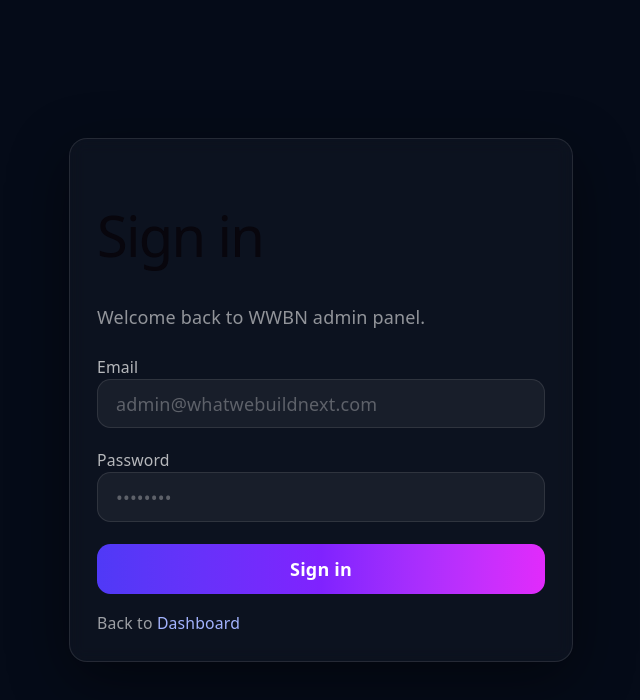
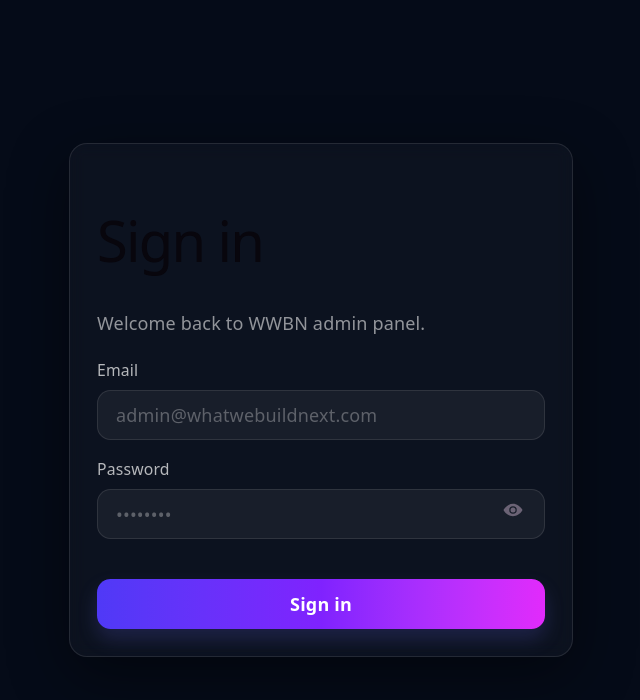
Before and after one commit to naveenjpr/whatwebuildnext-admin-panel, a React (Vite) app: page /login in a window 1280 px wide. Shown: the top 700 px of the page, without its empty margins (319-959 px from the left). Built offline with nearby package versions, Linux system fonts and the light colour scheme; no server answers.

Commit message:
login add

```diff
--- a/package.json
+++ b/package.json
@@ -10,6 +10,7 @@
     "preview": "vite preview"
   },
   "dependencies": {
+    "@reduxjs/toolkit": "^2.11.2",
     "@supabase/supabase-js": "^2.105.4",
     "@tailwindcss/vite": "^4.3.0",
     "axios": "^1.16.0",
@@ -17,6 +18,7 @@
     "react": "^19.2.6",
     "react-dom": "^19.2.6",
     "react-icons": "^5.6.0",
+    "react-redux": "^9.2.0",
     "react-router": "^7.15.0",
     "react-router-dom": "^7.15.0",
     "react-toastify": "^11.1.0",
@@ -27,6 +29,7 @@
     "@eslint/js": "^10.0.1",
     "@rolldown/plugin-babel": "^0.2.3",
     "@types/babel__core": "^7.20.5",
+    "@types/js-cookie": "^3.0.6",
     "@types/node": "^24.12.3",
     "@types/react": "^19.2.14",
     "@types/react-dom": "^19.2.3",
--- a/src/Pages/login/Login.tsx
+++ b/src/Pages/login/Login.tsx
@@ -1,6 +1,45 @@
-import { Link } from "react-router-dom";
+import { useState } from "react";
+import { useNavigate } from "react-router-dom";
+import { supabase } from "../../../utils/supabase";
+import { toast } from "react-toastify";
+import { useDispatch } from "react-redux";
+import { saveLoginDetails } from "../../redux/adminslice";
+import { IoEye, IoEyeOff } from "react-icons/io5";
 
 export default function Login() {
+  const [email, setEmail] = useState("");
+  const [password, setPassword] = useState("");
+  const [showPassword, setShowPassword] = useState(false);
+  const [loading, setLoading] = useState(false);
+  const navigate = useNavigate();
+  const dispatch = useDispatch();
+
+  const handleLogin = async (e: React.FormEvent) => {
+    e.preventDefault();
+    setLoading(true);
+
+    try {
+      const { data, error } = await supabase.auth.signInWithPassword({
+        email,
+        password,
+      });
+
+      if (error) throw error;
+
+      if (data.user) {
+        // Dispatch to Redux
+        dispatch(saveLoginDetails({ admin: data.user }));
+
+        toast.success("Welcome back!");
+        navigate("/");
+      }
+    } catch (error: any) {
+      toast.error(error.message || "Invalid login credentials");
+    } finally {
+      setLoading(false);
+    }
+  };
+
   return (
     <div className="min-h-svh grid place-items-center bg-[#050b18] p-4">
       <div className="w-full max-w-md rounded-2xl border border-white/10 bg-white/3 p-6 backdrop-blur shadow-[0_18px_60px_rgba(0,0,0,0.45)]">
@@ -9,44 +48,77 @@ export default function Login() {
         </h1>
         <p className="text-white/55 mt-1">Welcome back to WWBN admin panel.</p>
 
-        <div className="mt-5 space-y-4">
+        <form onSubmit={handleLogin} className="mt-5 space-y-4">
           <Field
             label="Email"
             type="email"
             placeholder="admin@whatwebuildnext.com"
+            value={email}
+            onChange={(e) => setEmail(e.target.value)}
+            required
           />
-          <Field label="Password" type="password" placeholder="••••••••" />
-        </div>
+          <div className="relative">
+            <Field
+              label="Password"
+              type={showPassword ? "text" : "password"}
+              placeholder="••••••••"
+              value={password}
+              onChange={(e) => setPassword(e.target.value)}
+              required
+            />
+            <span
+              onClick={() => setShowPassword(!showPassword)}
+              className="absolute right-4 top-[38px] z-50 cursor-pointer text-grey-500 hover:text-gray-300 transition-colors p-1"
+            >
+              {showPassword ? <IoEyeOff size={20} /> : <IoEye size={20} />}
+            </span>
+          </div>
 
-        <button className="mt-5 w-full h-11 rounded-xl bg-linear-to-r from-indigo-600 via-violet-600 to-fuchsia-500 text-white font-semibold">
-          Sign in
-        </button>
+          <button
+            type="submit"
+            disabled={loading}
+            className="mt-5 w-full h-11 rounded-xl bg-linear-to-r from-indigo-600 via-violet-600 to-fuchsia-500 text-white font-semibold shadow-[0_10px_20px_rgba(99,102,241,0.2)] hover:shadow-[0_15px_30px_rgba(99,102,241,0.3)] transition-all disabled:opacity-50"
+          >
+            {loading ? "Signing in..." : "Sign in"}
+          </button>
+        </form>
 
-        <div className="mt-4 text-sm text-white/60">
+        {/* <div className="mt-4 text-sm text-white/60 text-center">
           Back to{" "}
           <Link to="/" className="text-indigo-300 hover:text-indigo-200">
             Dashboard
           </Link>
-        </div>
+        </div> */}
       </div>
     </div>
   );
 }
 
-interface FieldProps {
+function Field({
+  label,
+  type,
+  placeholder,
+  value,
+  onChange,
+  required,
+}: {
   label: string;
   type: string;
   placeholder: string;
-}
-
-function Field({ label, type, placeholder }: FieldProps) {
+  value: string;
+  onChange: (e: React.ChangeEvent<HTMLInputElement>) => void;
+  required?: boolean;
+}) {
   return (
     <label className="block space-y-2">
-      <span className="text-sm text-white/70">{label}</span>
+      <div className="text-sm text-white/70">{label}</div>
       <input
         type={type}
+        required={required}
+        value={value}
+        onChange={onChange}
         placeholder={placeholder}
-        className="w-full h-11 px-4 rounded-xl bg-white/5 border border-white/10 text-white placeholder:text-white/30 outline-none focus:border-white/25"
+        className="w-full h-11 px-4 rounded-xl bg-white/5 border border-white/10 text-white placeholder:text-white/30 outline-none focus:border-indigo-500/50 transition-colors"
       />
     </label>
   );
--- a/src/RootLayout.tsx
+++ b/src/RootLayout.tsx
@@ -1,10 +1,21 @@
-import { useState } from "react"
+import { useEffect, useState } from "react"
+import { useSelector } from "react-redux"
+import { useNavigate, Outlet } from "react-router-dom"
 import Header from "./common/Header"
 import Sidebar from "./common/Sidebar"
-import { Outlet } from "react-router"
 
 export default function RootLayout() {
   const [isSidebarOpen, setIsSidebarOpen] = useState(true);
+  const navigate = useNavigate();
+  const adminDetails = useSelector((state: any) => state.loginStore.adminDetails);
+
+  useEffect(() => {
+    if (!adminDetails) {
+      navigate("/login");
+    }
+  }, [adminDetails, navigate]);
+
+  if (!adminDetails) return null; // Prevent rendering anything if not logged in
 
   return (
     <div className="min-h-svh flex flex-col bg-[#0b1220] text-slate-200">
--- a/src/common/Header.tsx
+++ b/src/common/Header.tsx
@@ -1,11 +1,15 @@
 import { useEffect, useRef, useState } from "react"
 import { IoClose, IoReorderThree } from "react-icons/io5"
 import { Link, useNavigate } from "react-router-dom"
+import { supabase } from "../../utils/supabase";
+import { useDispatch } from "react-redux"
+import { logOut } from "../redux/adminslice"
 
 export default function Header({ onToggleSidebar, isSidebarOpen }: { onToggleSidebar: () => void, isSidebarOpen: boolean }) {
   const [menuOpen, setMenuOpen] = useState(false)
   const menuRef = useRef<HTMLDivElement | null>(null)
   const navigate = useNavigate()
+  const dispatch = useDispatch()
 
   useEffect(() => {
     function onDown(event: MouseEvent) {
@@ -27,8 +31,13 @@ export default function Header({ onToggleSidebar, isSidebarOpen }: { onToggleSid
     }
   }, [])
 
-  function onSignOut() {
+  async function onSignOut() {
     setMenuOpen(false)
+    const { error } = await supabase.auth.signOut()
+    if (error) {
+      console.error("Error signing out:", error.message)
+    }
+    dispatch(logOut()) // Clear Redux and Cookies
     navigate("/login")
   }
 
--- a/src/main.tsx
+++ b/src/main.tsx
@@ -22,8 +22,9 @@ import Settings from "./Pages/Settings/Settings";
 import { ToastContainer } from "react-toastify";
 import "react-toastify/dist/ReactToastify.css";
 
-declare module "./Pages/login/Login";
 import Login from "./Pages/login/Login";
+import { store } from "./redux/store";
+import { Provider } from "react-redux";
 
 const router = createBrowserRouter([
   {
@@ -126,7 +127,9 @@ const router = createBrowserRouter([
 
 ReactDOM.createRoot(document.getElementById("root") as HTMLElement).render(
   <>
-    <RouterProvider router={router} />
+    <Provider store={store}>
+      <RouterProvider router={router} />
+    </Provider>
     <ToastContainer />
   </>
 );
--- /dev/null
+++ b/src/redux/adminslice.ts
@@ -0,0 +1,22 @@
+import { createSlice } from "@reduxjs/toolkit";
+import Cookies from "js-cookie";
+
+export let loginSlice = createSlice({
+    name: "login",
+    initialState: {
+        adminDetails: Cookies.get("admin") ? JSON.parse(Cookies.get("admin")) : null
+    },
+    reducers: {
+        saveLoginDetails: (state, reqData) => {
+            state.adminDetails = reqData.payload.admin;
+            Cookies.set("admin", JSON.stringify(reqData.payload.admin));
+        },
+        logOut: (state) => {
+            state.adminDetails = null;
+            Cookies.remove("admin");
+        }
+    }
+});
+
+export const { saveLoginDetails, logOut } = loginSlice.actions;
+export default loginSlice.reducer;
--- /dev/null
+++ b/src/redux/store.ts
@@ -0,0 +1,8 @@
+import { configureStore } from '@reduxjs/toolkit';
+import loginSlice from './adminslice';
+
+export const store = configureStore({
+    reducer: {
+        loginStore: loginSlice,
+    },
+});
```
Also changed, not shown: 1 other file (tests, documents, lock files or other folders).
